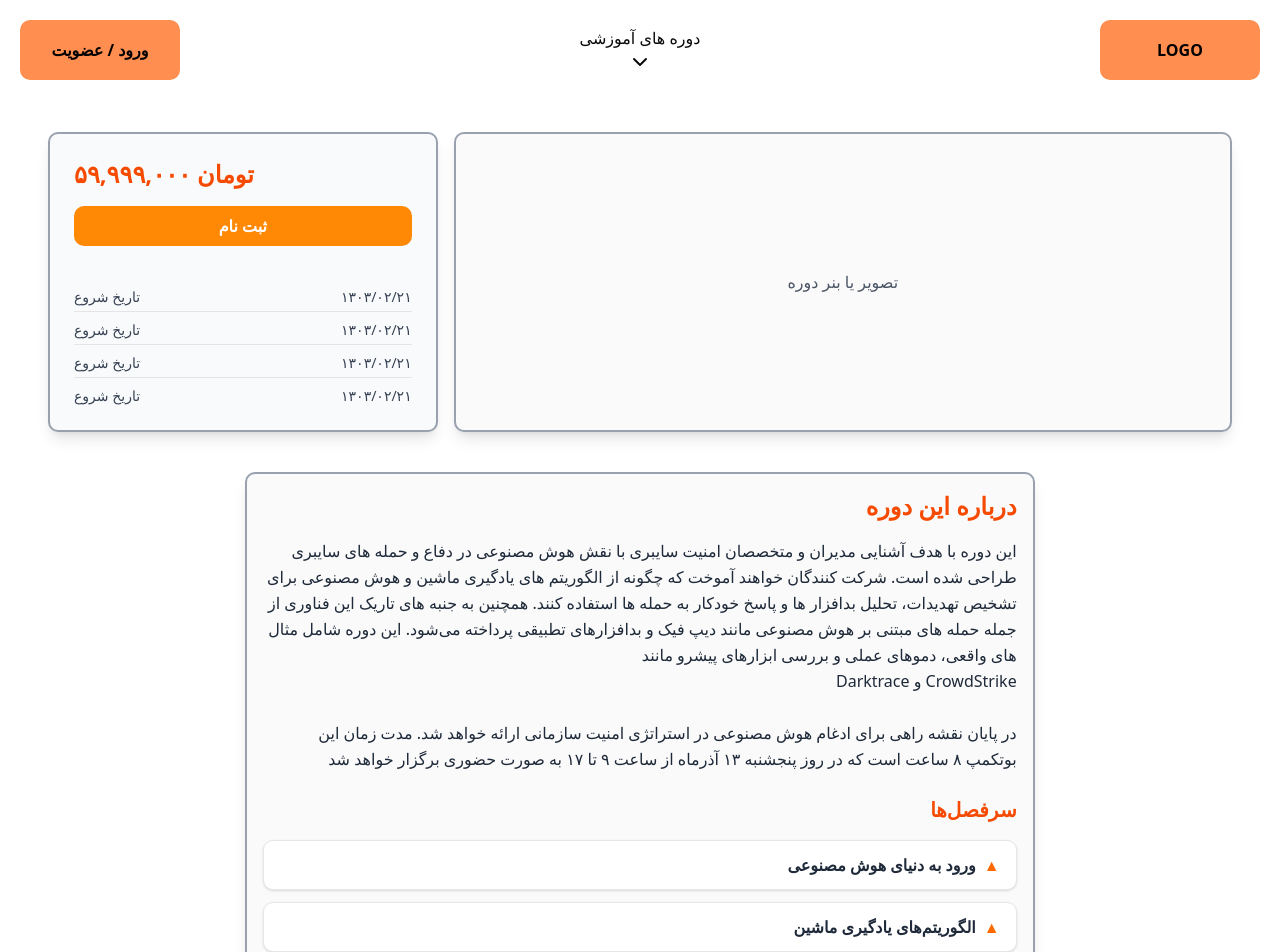
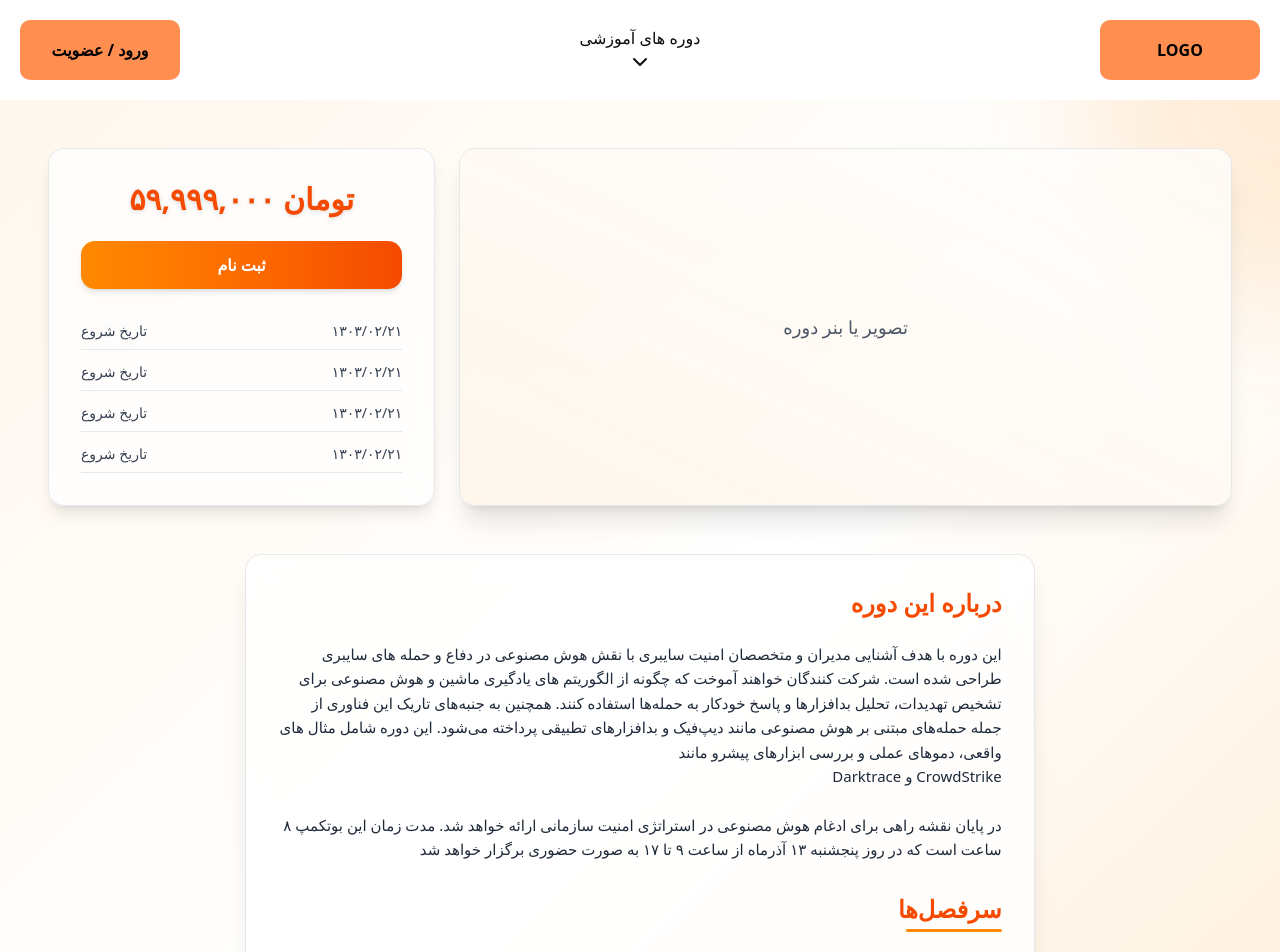
Before and after one commit to nima-saeidi/alborz-amozesh-frontend, a Next.js app: page /course in a window 1280 px wide. Shown: the top 952 px of the page. Built offline with nearby package versions, Linux system fonts and the light colour scheme.

Commit message:
I wrote the course

```diff
--- a/src/app/course/page.tsx
+++ b/src/app/course/page.tsx
@@ -18,22 +18,25 @@ const Syllabus = () => {
 
   return (
     <div className="w-full">
-      <h3 className="text-xl font-bold text-orange-600 mb-4 text-right">سرفصل‌ها</h3>
-      <div className="space-y-3 w-full">
+      <h3 className="text-2xl font-bold text-orange-600 mb-6 text-right relative after:content-[''] after:block after:w-24 after:h-[3px] after:bg-orange-400 after:rounded-full after:mt-1 after:ml-auto">
+        سرفصل‌ها
+      </h3>
+
+      <div className="space-y-4 w-full">
         {topics.map((title, i) => {
           const isOpen = openIndex === i;
           return (
             <div
               key={i}
-              className="bg-white rounded-lg overflow-hidden border border-gray-200 w-full shadow-sm"
+              className="bg-white/80 backdrop-blur-md border border-gray-200 rounded-xl shadow-md hover:shadow-lg transition-all duration-300"
             >
               <button
                 onClick={() => toggle(i)}
-                className="w-full flex justify-between items-center py-3 px-4 text-gray-800 font-semibold hover:bg-gray-100 transition"
+                className="w-full flex justify-between items-center py-4 px-5 text-gray-900 font-semibold hover:bg-orange-50 transition-all rounded-xl"
               >
                 <span className="flex-1 text-right">{title}</span>
                 <span
-                  className={`text-orange-500 ml-2 transform transition-transform duration-300 ${
+                  className={`text-orange-500 transform transition-transform duration-300 ${
                     isOpen ? "rotate-180" : "rotate-0"
                   }`}
                 >
@@ -42,11 +45,11 @@ const Syllabus = () => {
               </button>
 
               <div
-                className={`overflow-hidden transition-all duration-300 ease-in-out ${
+                className={`overflow-hidden transition-all duration-500 ease-in-out ${
                   isOpen ? "max-h-96 opacity-100" : "max-h-0 opacity-0"
                 }`}
               >
-                <div className="p-4 text-gray-700 text-sm border-t border-gray-200 text-right">
+                <div className="p-5 text-gray-700 text-sm border-t border-gray-200 bg-gradient-to-l from-orange-50/50 to-transparent text-right leading-relaxed animate-fadeIn">
                   توضیحات مربوط به این بخش از سرفصل در اینجا قرار می‌گیرد.
                 </div>
               </div>
@@ -60,63 +63,66 @@ const Syllabus = () => {
 
 export default function CoursePage() {
   return (
-    <main className="flex flex-col items-center px-4 md:px-12 py-8 bg-white text-gray-900">
+    <main className="flex flex-col items-center px-4 md:px-12 py-12 bg-gradient-to-br from-orange-50 via-white to-orange-100 text-gray-900 min-h-screen relative overflow-hidden">
+      {/* افکت نور در پس‌زمینه */}
+      <div className="absolute top-[-200px] right-[-200px] w-[400px] h-[400px] bg-orange-300/30 rounded-full blur-3xl animate-pulse" />
+      <div className="absolute bottom-[-200px] left-[-200px] w-[400px] h-[400px] bg-yellow-200/20 rounded-full blur-3xl animate-pulse" />
+
       {/* بالا - بخش معرفی و ثبت‌نام */}
-      <section className="w-full max-w-7xl flex flex-col md:flex-row justify-center items-stretch gap-4 mb-10">
+      <section className="w-full max-w-7xl flex flex-col md:flex-row justify-center items-stretch gap-6 mb-12 z-10">
         {/* ستون چپ - اطلاعات و ثبت‌نام */}
-        <div className="w-full md:w-1/3 bg-gray-50 p-6 flex flex-col justify-between rounded-lg shadow-lg border-2 border-gray-400">
+        <div className="w-full md:w-1/3 bg-white/70 backdrop-blur-lg border border-gray-200 rounded-2xl shadow-lg p-8 flex flex-col justify-between hover:shadow-2xl hover:border-orange-300 transition-all duration-300">
           <div>
-            <h2 className="text-2xl font-bold text-orange-600 mb-4">
+            <h2 className="text-3xl font-extrabold text-orange-600 mb-6 text-center drop-shadow-sm">
               ۵۹,۹۹۹,۰۰۰ تومان
             </h2>
-            <button className="w-full bg-orange-400 hover:bg-orange-600 text-white font-semibold py-2 rounded-lg transition">
+            <button className="w-full bg-gradient-to-r from-orange-400 to-orange-600 hover:from-orange-500 hover:to-orange-700 text-white font-semibold py-3 rounded-xl transition-all duration-300 transform hover:scale-[1.03] shadow-md">
               ثبت نام
             </button>
           </div>
-          <div className="mt-6 space-y-2 text-gray-700 text-sm">
-            <div className="flex justify-between border-b pb-1">
-              <span>تاریخ شروع</span>
-              <span>۱۳۰۳/۰۲/۲۱</span>
-            </div>
-            <div className="flex justify-between border-b pb-1">
-              <span>تاریخ شروع</span>
-              <span>۱۳۰۳/۰۲/۲۱</span>
-            </div>
-            <div className="flex justify-between border-b pb-1">
-              <span>تاریخ شروع</span>
-              <span>۱۳۰۳/۰۲/۲۱</span>
-            </div>
-            <div className="flex justify-between">
-              <span>تاریخ شروع</span>
-              <span>۱۳۰۳/۰۲/۲۱</span>
-            </div>
+
+          <div className="mt-8 space-y-3 text-gray-700 text-sm">
+            {Array(4)
+              .fill("۱۳۰۳/۰۲/۲۱")
+              .map((date, i) => (
+                <div
+                  key={i}
+                  className="flex justify-between border-b border-gray-200 pb-2 hover:text-orange-500 transition-colors"
+                >
+                  <span>تاریخ شروع</span>
+                  <span className="font-medium">{date}</span>
+                </div>
+              ))}
           </div>
         </div>
 
         {/* ستون راست - بنر دوره */}
-       <div className="w-full md:w-2/3 bg-neutral-50 flex items-center justify-center rounded-lg shadow-lg border-2 border-gray-400 p-4 min-h-[200px] md:min-h-[300px]">
-  <span className="text-gray-600">تصویر یا بنر دوره</span>
-</div>
-
+        <div className="w-full md:w-2/3 bg-white/70 backdrop-blur-md flex items-center justify-center rounded-2xl shadow-xl border border-gray-200 p-6 min-h-[220px] md:min-h-[320px] hover:shadow-2xl transition-all duration-300 relative overflow-hidden">
+          <span className="text-gray-600 text-lg font-medium relative z-10">
+            تصویر یا بنر دوره
+          </span>
+          <div className="absolute inset-0 bg-gradient-to-tr from-orange-200/30 to-transparent opacity-70" />
+        </div>
       </section>
 
       {/* پایین - درباره دوره */}
-      <section className="w-full md:w-2/3 bg-neutral-50 flex flex-col items-start justify-center rounded-lg shadow-lg border-2 border-gray-400 p-4">
-        <div className="mb-6 w-full">
-          <h3 className="text-2xl text-right font-bold text-orange-600 mb-4">درباره این دوره</h3>
-          <p className="text-gray-800 leading-relaxed text-right">
+      <section className="w-full md:w-2/3 bg-white/80 backdrop-blur-md flex flex-col items-start justify-center rounded-2xl shadow-xl border border-gray-200 p-8 hover:shadow-2xl transition-all duration-300 z-10">
+        <div className="mb-8 w-full">
+          <h3 className="text-2xl text-right font-bold text-orange-600 mb-4 relative after:content-[''] after:block after:w-20 after:h-[3px]  after:rounded-full after:mt-1 after:ml-auto">
+            درباره این دوره
+          </h3>
+          <p className="text-gray-800 leading-relaxed text-right text-[15px]">
             این دوره با هدف آشنایی مدیران و متخصصان امنیت سایبری با نقش هوش
             مصنوعی در دفاع و حمله های سایبری طراحی شده است. شرکت کنندگان خواهند
             آموخت که چگونه از الگوریتم های یادگیری ماشین و هوش مصنوعی برای تشخیص
-            تهدیدات، تحلیل بدافزار ها و پاسخ خودکار به حمله ها استفاده کنند.
-            همچنین به جنبه های تاریک این فناوری از جمله حمله های مبتنی بر هوش
-            مصنوعی مانند دیپ فیک و بدافزارهای تطبیقی پرداخته می‌شود. این دوره
-            شامل مثال های واقعی، دموهای عملی و بررسی ابزارهای پیشرو مانند <br/> Darktrace و CrowdStrike
-
-            <br /><br />
+            تهدیدات، تحلیل بدافزارها و پاسخ خودکار به حمله‌ها استفاده کنند.
+            همچنین به جنبه‌های تاریک این فناوری از جمله حمله‌های مبتنی بر هوش
+            مصنوعی مانند دیپ‌فیک و بدافزارهای تطبیقی پرداخته می‌شود. این دوره
+             شامل مثال های واقعی، دموهای عملی و بررسی ابزارهای پیشرو مانند <br/> Darktrace و CrowdStrike
+            <br />
+            <br />
             در پایان نقشه راهی برای ادغام هوش مصنوعی در استراتژی امنیت سازمانی
-            ارائه خواهد شد.    مدت  زمان   این
-            بوتکمپ ۸ ساعت است که در روز پنجشنبه ۱۳
+            ارائه خواهد شد. مدت زمان این بوتکمپ ۸ ساعت است که در روز پنجشنبه ۱۳
             آذرماه از ساعت ۹ تا ۱۷ به صورت حضوری برگزار خواهد شد
           </p>
         </div>
```
